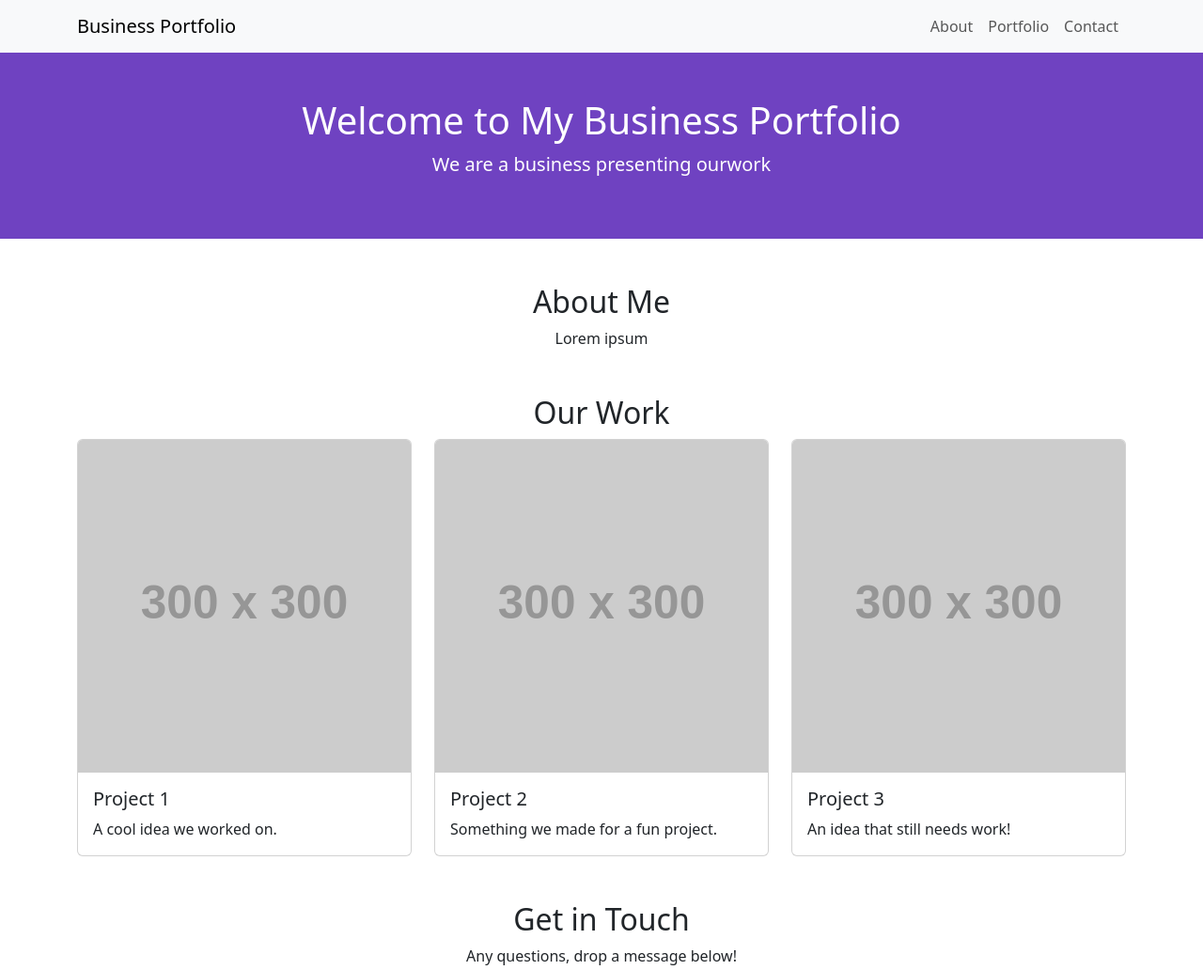
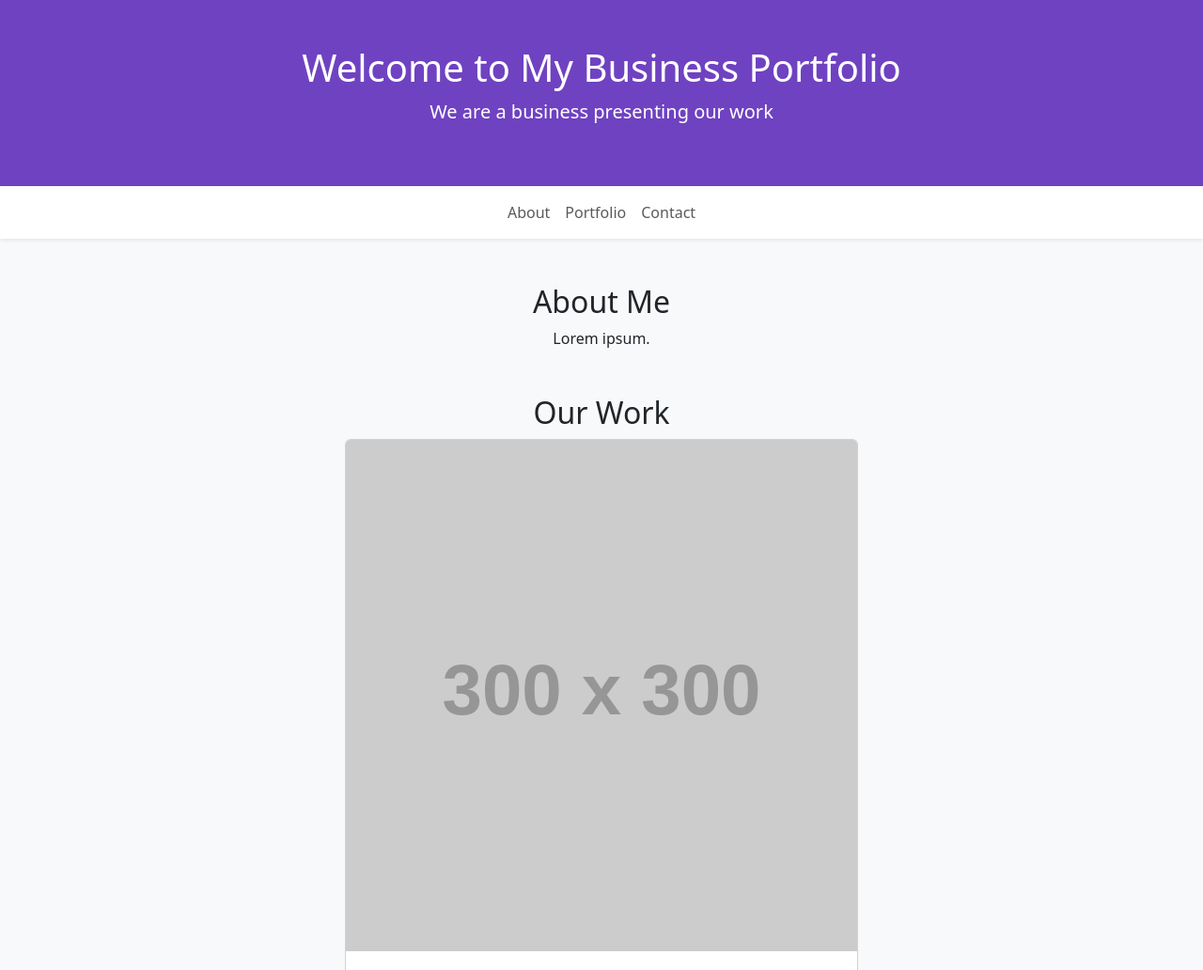
Before and after one commit to katherinecurtis99/Web-Dev-Assignment, a plain HTML site: page index.html in a window 1280 px wide. Shown: the top 1032 px of the page at 94% size. Drawn offline with nearby package versions, Linux system fonts and the light colour scheme; placeholder pictures from the web are drawn by us.

Commit message:
Update index.html

```diff
--- a/index.html
+++ b/index.html
@@ -6,16 +6,28 @@
     <title>Business Portfolio</title>
     <link rel="stylesheet" href="https://cdn.jsdelivr.net/npm/bootstrap@5.3.0/dist/css/bootstrap.min.css">
 </head>
-<body>
+
+
+<body class="bg-light">
+
+
+    <!-- Header -->
+    <header class="text-white text-center py-5" style="background-color: #6f42c1;">
+        <div class="container">
+            <h1>Welcome to My Business Portfolio</h1>
+            <p class="lead">We are a business presenting our work</p>
+        </div>
+    </header>
+
+
     <!-- Navbar -->
-    <nav class="navbar navbar-expand-lg navbar-light bg-light">
+    <nav class="navbar navbar-expand-lg navbar-light bg-white shadow-sm">
         <div class="container">
-            <a class="navbar-brand" href="#">Business Portfolio</a>
             <button class="navbar-toggler" type="button" data-bs-toggle="collapse" data-bs-target="#navbarNav">
                 <span class="navbar-toggler-icon"></span>
             </button>
             <div class="collapse navbar-collapse" id="navbarNav">
-                <ul class="navbar-nav ms-auto">
+                <ul class="navbar-nav mx-auto">
                     <li class="nav-item"><a class="nav-link" href="#about">About</a></li>
                     <li class="nav-item"><a class="nav-link" href="#portfolio">Portfolio</a></li>
                     <li class="nav-item"><a class="nav-link" href="#contact">Contact</a></li>
@@ -24,45 +36,40 @@
         </div>
     </nav>
 
-    <header class="bg-purple text-white text-center py-5" style="background-color: #6f42c1;">
-        <div class="container">
-            <h1>Welcome to My Business Portfolio</h1>
-            <p class="lead">We are a business presenting ourwork</p>
-        </div>
-    </header>
 
     <!-- About Section -->
     <section id="about" class="container my-5">
         <h2 class="text-center">About Me</h2>
-        <p class="text-center">Lorem ipsum</p>
+        <p class="text-center">Lorem ipsum.</p>
     </section>
 
-    <!-- Portfolio Section -->
-    <section id="portfolio" class="container my-5">
+
+    <!-- Portfolio Sections -->
+    <section id="portfolio" class="container my-5 text-center">
         <h2 class="text-center">Our Work</h2>
-        <div class="row">
-            <div class="col-md-4">
-                <div class="card">
-                    <img src="https://via.placeholder.com/300" class="card-img-top" alt="Project">
-                    <div class="card-body">
+        <div class="row d-flex flex-column align-items-center">
+            <div class="col-md-6">
+                <div class="card mb-3">
+                    <img src="https://via.placeholder.com/300" class="card-img-top" alt="Project 1">
+                    <div class="card-body text-center">
                         <h5 class="card-title">Project 1</h5>
                         <p class="card-text">A cool idea we worked on.</p>
                     </div>
                 </div>
             </div>
-            <div class="col-md-4">
-                <div class="card">
-                    <img src="https://via.placeholder.com/300" class="card-img-top" alt="Project">
-                    <div class="card-body">
+            <div class="col-md-6">
+                <div class="card mb-3">
+                    <img src="https://via.placeholder.com/300" class="card-img-top" alt="Project 2">
+                    <div class="card-body text-center">
                         <h5 class="card-title">Project 2</h5>
                         <p class="card-text">Something we made for a fun project.</p>
                     </div>
                 </div>
             </div>
-            <div class="col-md-4">
-                <div class="card">
-                    <img src="https://via.placeholder.com/300" class="card-img-top" alt="Project">
-                    <div class="card-body">
+            <div class="col-md-6">
+                <div class="card mb-3">
+                    <img src="https://via.placeholder.com/300" class="card-img-top" alt="Project 3">
+                    <div class="card-body text-center">
                         <h5 class="card-title">Project 3</h5>
                         <p class="card-text">An idea that still needs work!</p>
                     </div>
@@ -71,11 +78,17 @@
         </div>
     </section>
 
+
     <!-- Contact Section -->
     <section id="contact" class="container my-5">
         <h2 class="text-center">Get in Touch</h2>
-        <p class="text-center">Any questions, drop a message below! </p>
-        <form class="w-50 mx-auto">
+        <p class="text-center">Any questions? Drop a message below!</p>
+        <div class="row g-4">
+            <div class="col-md-6 d-flex align-items-center">
+                <img src="https://via.placeholder.com/400" class="img-fluid rounded" alt="Contact Image">
+            </div>
+            <div class="col-md-6">
+                <form>
                     <div class="mb-3">
                         <label for="name" class="form-label">Name</label>
                         <input type="text" class="form-control" id="name" placeholder="Your Name">
@@ -88,14 +101,21 @@
                         <label for="message" class="form-label">Message</label>
                         <textarea class="form-control" id="message" rows="3" placeholder="Say hi!"></textarea>
                     </div>
-            <button type="submit" class="btn btn-primary w-100" style="background-color: #6f42c1; border-color: #6f42c1;">Send</button>
+                    <button type="submit" class="btn w-100 text-white" style="background-color: #6f42c1;">Send</button>
                 </form>
+            </div>
+        </div>
     </section>
 
+
+    <!-- Footer -->
     <footer class="bg-dark text-white text-center py-3">
         <p>&copy; 2025 Business Portfolio | Made by Katherine Curtis</p>
     </footer>
 
+
     <script src="https://cdn.jsdelivr.net/npm/bootstrap@5.3.0/dist/js/bootstrap.bundle.min.js"></script>
+
 </body>
+
 </html>
```
Lines whose indentation alone changed are shown as unchanged.
